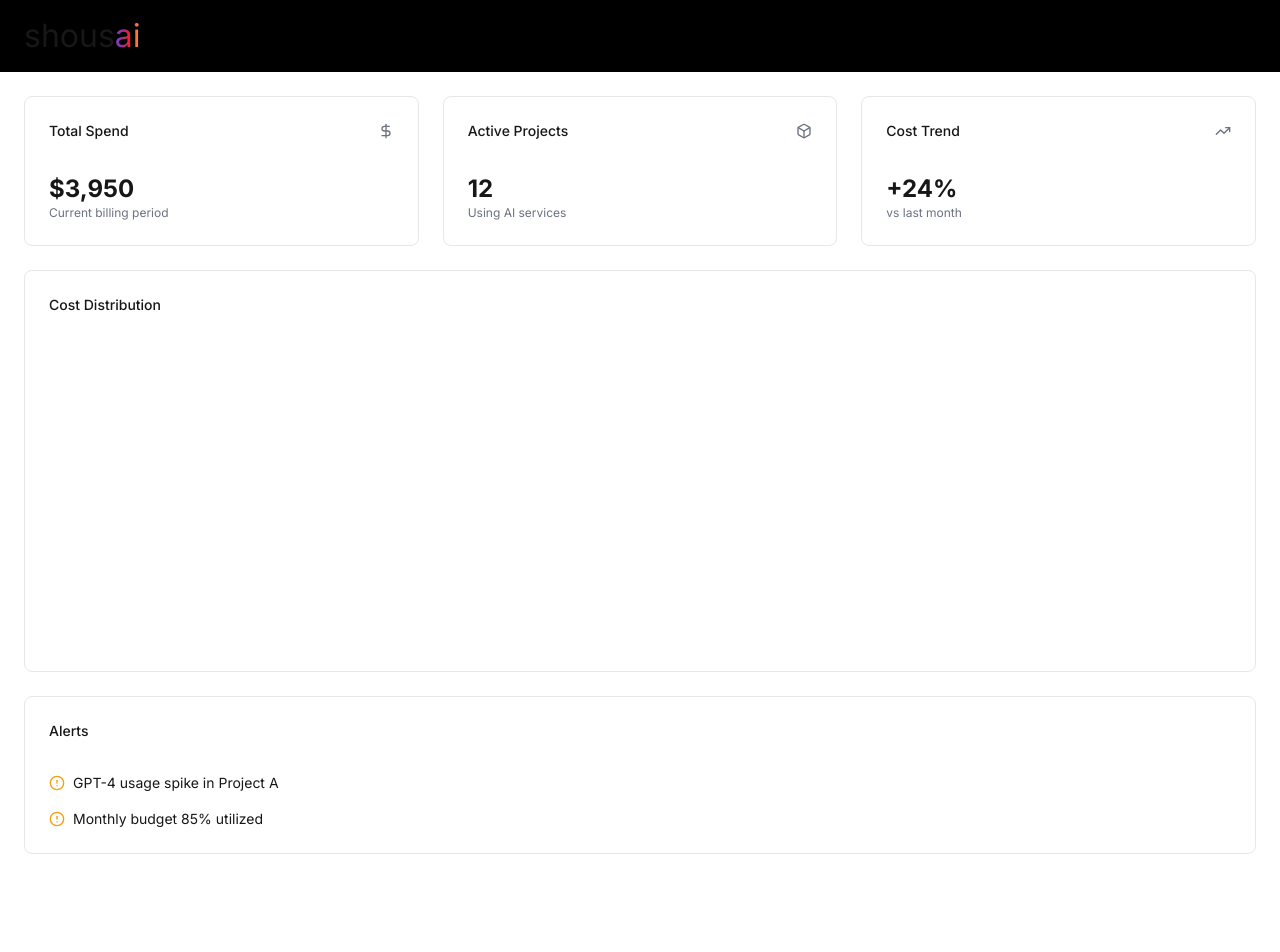
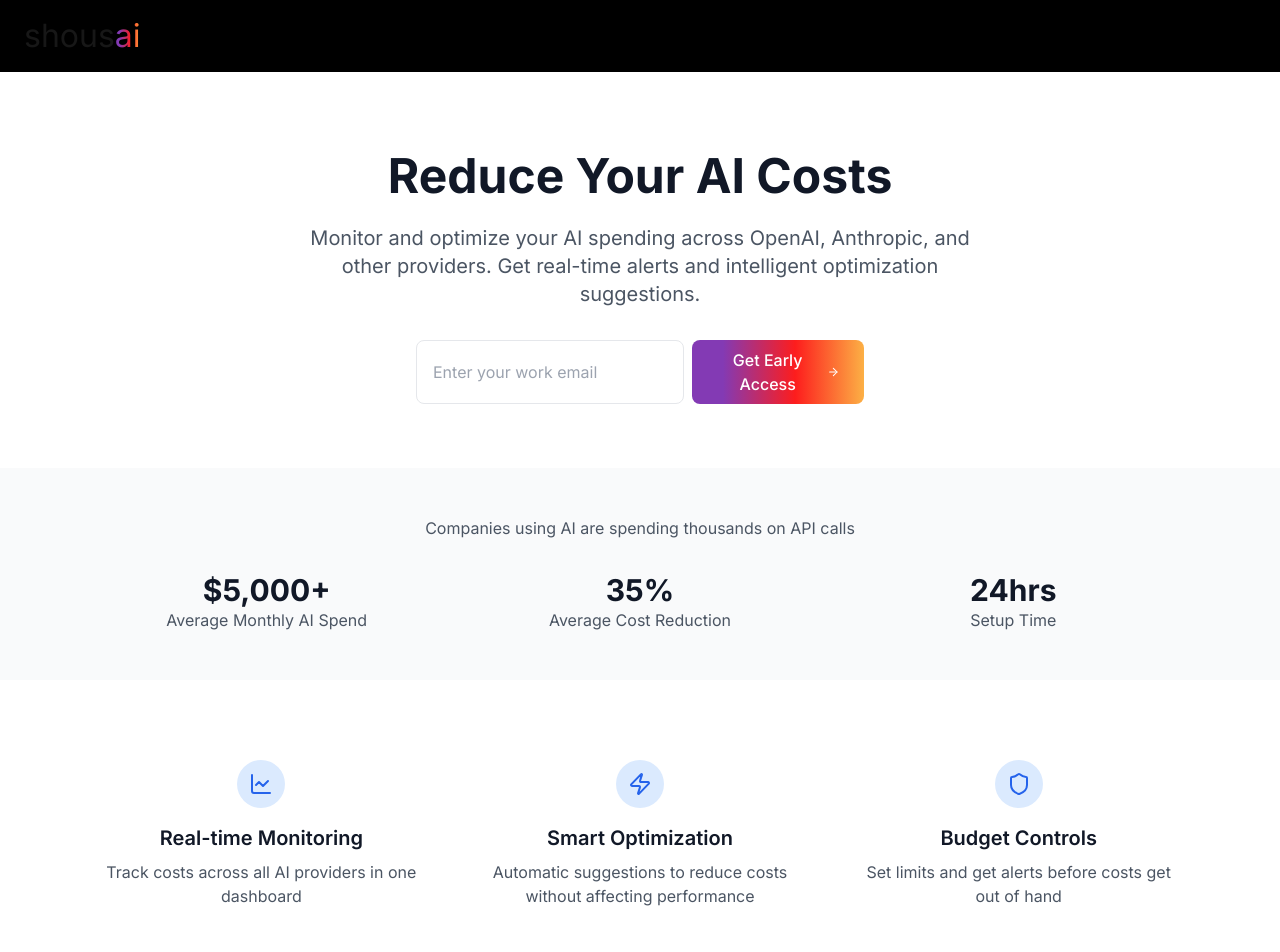
Before and after one commit to leonardstock/shousai, a Next.js app: page / in a window 1280 px wide. Shown: the top 952 px of the page. Before the commit the page ends 878 px from the top, so only its background shows below. Built offline with nearby package versions, Linux system fonts and the light colour scheme; no server answers.

Commit message:
landing page with working signup

```diff
--- /dev/null
+++ b/app/actions.ts
@@ -0,0 +1,18 @@
+"use server";
+
+import { prisma } from "@/lib/db/prisma";
+
+export async function handleEarlyAccessSubmit(email: string) {
+    try {
+        await prisma.earlyAccess.create({
+            data: {
+                email: email,
+            },
+        });
+
+        return true;
+    } catch (error) {
+        console.error(error);
+        return false;
+    }
+}
--- /dev/null
+++ b/app/landing/[[...landing]]/page.tsx
@@ -0,0 +1,155 @@
+"use client";
+
+import { handleEarlyAccessSubmit } from "@/app/actions";
+import { ArrowRight, CheckCircle, LineChart, Shield, Zap } from "lucide-react";
+import { useState } from "react";
+
+export default function LandingPage() {
+    const [email, setEmail] = useState<string>("");
+    const [submitted, setSubmitted] = useState<boolean>(false);
+
+    const handleSubmit = async () => {
+        const success = await handleEarlyAccessSubmit(email);
+        setSubmitted(success);
+    };
+
+    return (
+        <div className='min-h-screen bg-white'>
+            {/* Hero Section */}
+            <div className='max-w-6xl mx-auto px-4 sm:px-6 lg:px-8 pt-20 pb-16'>
+                <div className='text-center'>
+                    <h1 className='text-4xl sm:text-5xl font-bold text-gray-900 mb-6'>
+                        Reduce Your AI Costs
+                    </h1>
+                    <p className='text-xl text-gray-600 max-w-2xl mx-auto mb-8'>
+                        Monitor and optimize your AI spending across OpenAI,
+                        Anthropic, and other providers. Get real-time alerts and
+                        intelligent optimization suggestions.
+                    </p>
+
+                    <div className='max-w-md mx-auto'>
+                        <div className='flex flex-col md:flex-row gap-2'>
+                            <input
+                                type='email'
+                                value={email}
+                                onChange={(e) => setEmail(e.target.value)}
+                                placeholder='Enter your work email'
+                                className='flex-1 px-4 py-2 rounded-lg border focus:outline-none focus:ring-2 focus:ring-blue-500 text-black'
+                                required
+                            />
+                            <button
+                                onClick={handleSubmit}
+                                className='px-6 py-2 border-gradient bg-white text-white rounded-lg font-medium hover:bg-blue-700 flex items-center gap-2 justify-center'>
+                                Get Early Access
+                                <ArrowRight className='w-4 h-4' />
+                            </button>
+                        </div>
+                    </div>
+
+                    {submitted && (
+                        <div className='mt-4 text-green-600 flex items-center justify-center gap-2'>
+                            <CheckCircle className='w-5 h-5' />
+                            <span>Thanks! We&apos;ll be in touch soon.</span>
+                        </div>
+                    )}
+                </div>
+            </div>
+
+            {/* Social Proof */}
+            <div className='bg-gray-50 py-12'>
+                <div className='max-w-6xl mx-auto px-4 sm:px-6 lg:px-8'>
+                    <p className='text-center text-gray-600 mb-8'>
+                        Companies using AI are spending thousands on API calls
+                    </p>
+                    <div className='grid grid-cols-1 md:grid-cols-3 gap-8 text-center'>
+                        <div>
+                            <div className='text-3xl font-bold text-gray-900'>
+                                $5,000+
+                            </div>
+                            <div className='text-gray-600'>
+                                Average Monthly AI Spend
+                            </div>
+                        </div>
+                        <div>
+                            <div className='text-3xl font-bold text-gray-900'>
+                                35%
+                            </div>
+                            <div className='text-gray-600'>
+                                Average Cost Reduction
+                            </div>
+                        </div>
+                        <div>
+                            <div className='text-3xl font-bold text-gray-900'>
+                                24hrs
+                            </div>
+                            <div className='text-gray-600'>Setup Time</div>
+                        </div>
+                    </div>
+                </div>
+            </div>
+
+            {/* Features */}
+            <div className='max-w-6xl mx-auto px-4 sm:px-6 lg:px-8 py-20'>
+                <div className='grid grid-cols-1 md:grid-cols-3 gap-12'>
+                    <div className='text-center'>
+                        <div className='w-12 h-12 rounded-full bg-blue-100 flex items-center justify-center mx-auto mb-4'>
+                            <LineChart className='w-6 h-6 text-blue-600' />
+                        </div>
+                        <h3 className='text-xl font-semibold text-gray-900 mb-2'>
+                            Real-time Monitoring
+                        </h3>
+                        <p className='text-gray-600'>
+                            Track costs across all AI providers in one dashboard
+                        </p>
+                    </div>
+
+                    <div className='text-center'>
+                        <div className='w-12 h-12 rounded-full bg-blue-100 flex items-center justify-center mx-auto mb-4'>
+                            <Zap className='w-6 h-6 text-blue-600' />
+                        </div>
+                        <h3 className='text-xl font-semibold text-gray-900 mb-2'>
+                            Smart Optimization
+                        </h3>
+                        <p className='text-gray-600'>
+                            Automatic suggestions to reduce costs without
+                            affecting performance
+                        </p>
+                    </div>
+
+                    <div className='text-center'>
+                        <div className='w-12 h-12 rounded-full bg-blue-100 flex items-center justify-center mx-auto mb-4'>
+                            <Shield className='w-6 h-6 text-blue-600' />
+                        </div>
+                        <h3 className='text-xl font-semibold text-gray-900 mb-2'>
+                            Budget Controls
+                        </h3>
+                        <p className='text-gray-600'>
+                            Set limits and get alerts before costs get out of
+                            hand
+                        </p>
+                    </div>
+                </div>
+            </div>
+
+            {/* CTA */}
+            <div className='bg-blue-50 py-16'>
+                <div className='max-w-3xl mx-auto px-4 sm:px-6 lg:px-8 text-center'>
+                    <h2 className='text-3xl font-bold text-gray-900 mb-4'>
+                        Ready to optimize your AI costs?
+                    </h2>
+                    <p className='text-gray-600 mb-8'>
+                        Join the beta program and get 3 months free when we
+                        launch.
+                    </p>
+                    <button
+                        onClick={() =>
+                            window.scrollTo({ top: 0, behavior: "smooth" })
+                        }
+                        className='px-8 py-3 border-gradient text-white rounded-lg font-medium hover:bg-blue-700'>
+                        Get Started
+                    </button>
+                </div>
+            </div>
+        </div>
+    );
+}
--- a/app/page.tsx
+++ b/app/page.tsx
@@ -1,9 +1,14 @@
-import Dashboard from "./dashboard/page";
+import { auth } from "@clerk/nextjs/server";
+import { redirect } from "next/navigation";
+import LandingPage from "./landing/[[...landing]]/page";
 
-export default function Home() {
-    return (
-        <div>
-            <Dashboard />
-        </div>
-    );
+export default async function Home() {
+    const { userId } = await auth();
+
+    // If user is logged in, redirect to dashboard
+    if (userId) {
+        redirect("/dashboard");
+    }
+
+    return <LandingPage />;
 }
```
Also changed, not shown: middleware.ts (added, +22 -0 lines), 1 other file (tests, documents, lock files or other folders).
